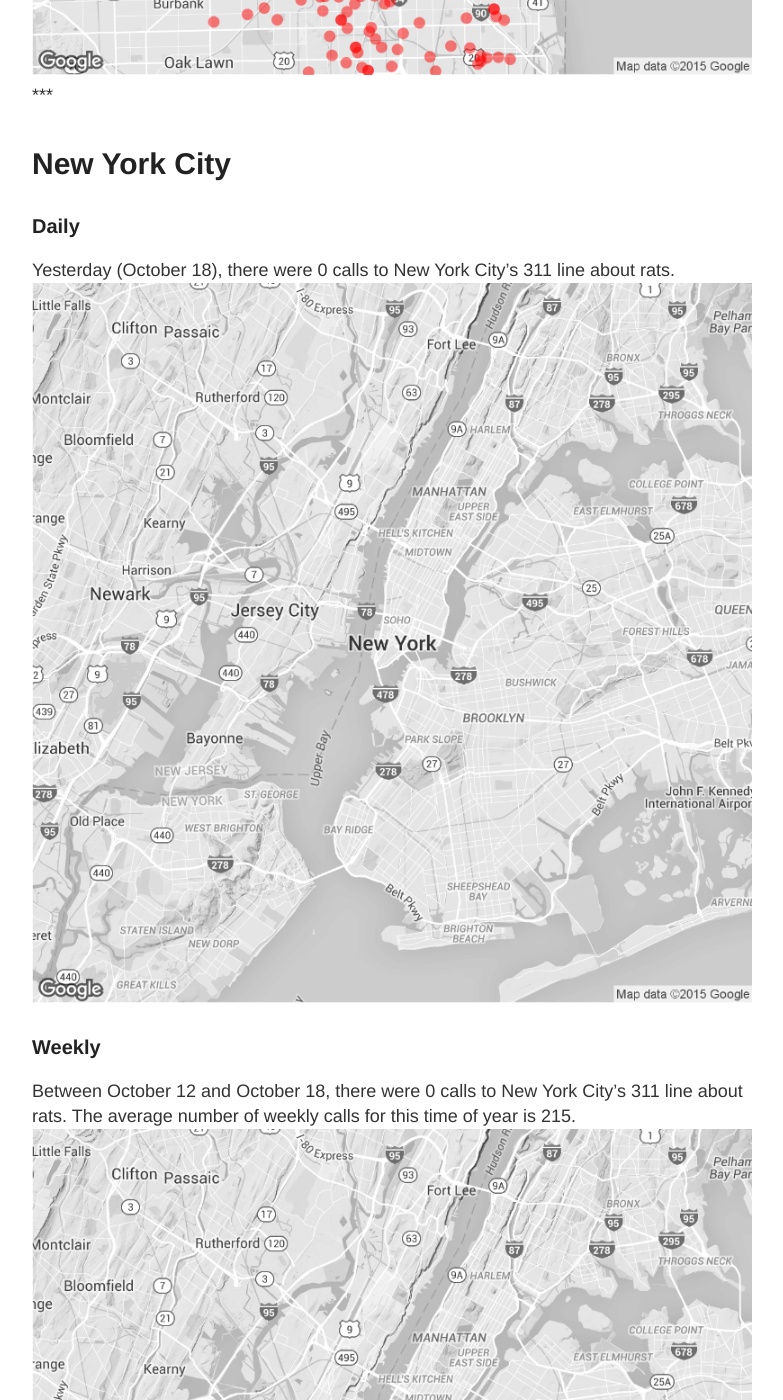
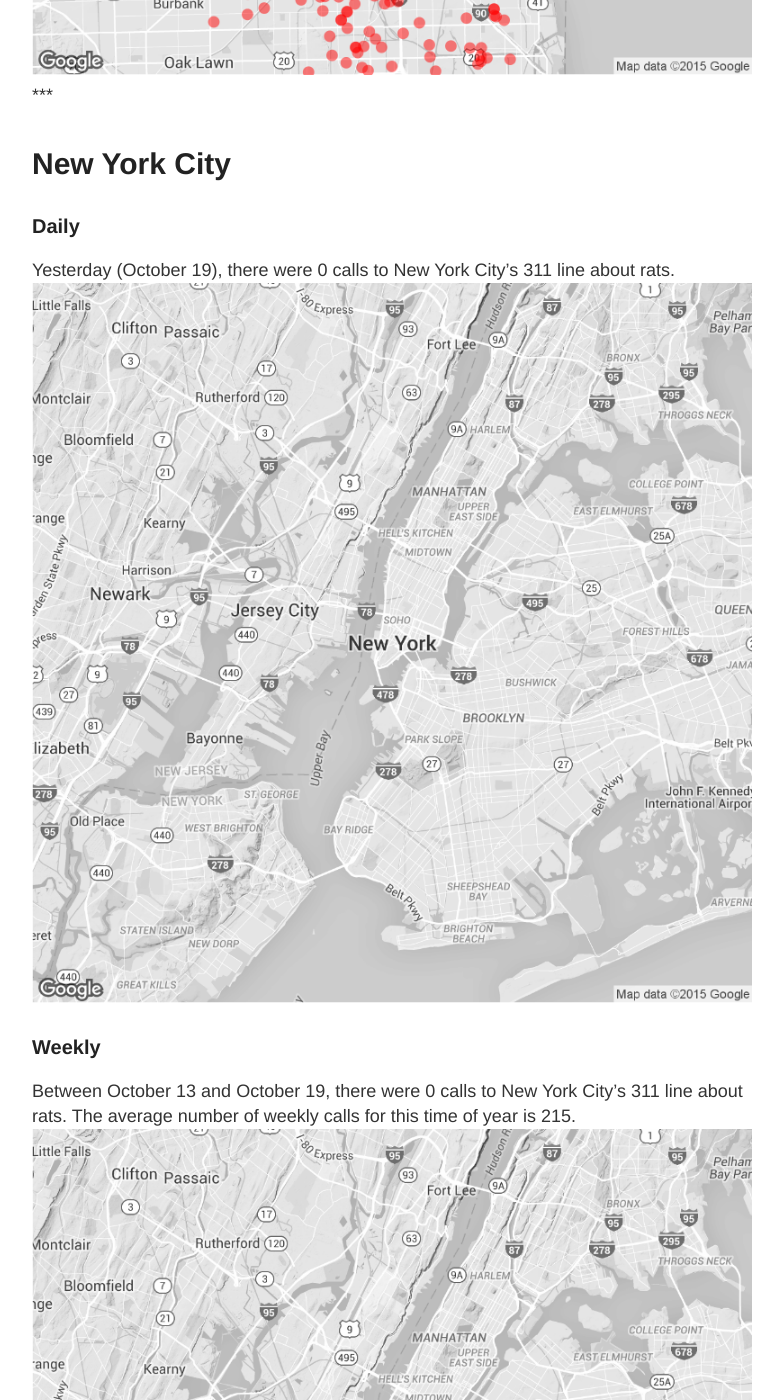
Before and after one commit to DanielHadley/ratmaps, a Jekyll site: the page built from daily.md, in a window 1280 px wide and 1400 px high, scrolled down 1986 px. Shown: the whole window, without its empty margins (248-1031 px from the left). Built offline with Jekyll 4.4.1, drawn with Linux system fonts in a browser that asks for light colours; comment, search, counter and statistics services are not loaded; some of the changed text lies outside the part shown.

Commit message:
Daily Maps

```diff
--- a/daily.md
+++ b/daily.md
@@ -15,22 +15,22 @@
 
 ### Daily
 
-Yesterday (October 18), there were 45 calls to Chicago's 311 line about rats.
+Yesterday (October 19), there were 158 calls to Chicago's 311 line about rats.
 ![Chicago rat calls to 311 weekly map]({{ site.cityimages }}/daily/Chicago_Rat_Map_Daily.png)
 
 ### Weekly
-Between October 12 and October 18, there were 924 calls to Chicago's 311 line about rats. The average number of weekly calls for this time of year is 641.
+Between October 13 and October 19, there were 968 calls to Chicago's 311 line about rats. The average number of weekly calls for this time of year is 641.
 ![Chicago rat calls to 311 weekly map]({{ site.cityimages }}/daily/Chicago_Rat_Map_Weekly.png)
 ***
 # New York City <a id="nyc"><a>
 
 ### Daily
 
-Yesterday (October 18), there were 0 calls to New York City's 311 line about rats.
+Yesterday (October 19), there were 0 calls to New York City's 311 line about rats.
 ![NYC rat calls to 311 weekly map]({{ site.cityimages }}/daily/NYC_Rat_Map_Daily.png)
 
 ### Weekly
-Between October 12 and October 18, there were 0 calls to New York City's 311 line about rats. The average number of weekly calls for this time of year is 215.
+Between October 13 and October 19, there were 0 calls to New York City's 311 line about rats. The average number of weekly calls for this time of year is 215.
 ![NYC rat calls to 311 weekly map]({{ site.cityimages }}/daily/NYC_Rat_Map_Weekly.png)
 
 Each red dot represents one call about a rat seen in that location. The dots are transparent, so multiple calls from one location will be seen as a solid dot. The usual caveats apply: more calls do not necessarily mean that there are more rats in that location than other parts of the city. A cluster of dots could indicate that one resident is unusually vocal about rodents in his or her neighborhood. Also, more densely populated neighborhoods tend to make more calls to 311.
```
Also changed, not shown: images/pages/daily/Chicago_Rat_Map_Daily.png, images/pages/daily/Chicago_Rat_Map_Weekly.png.
